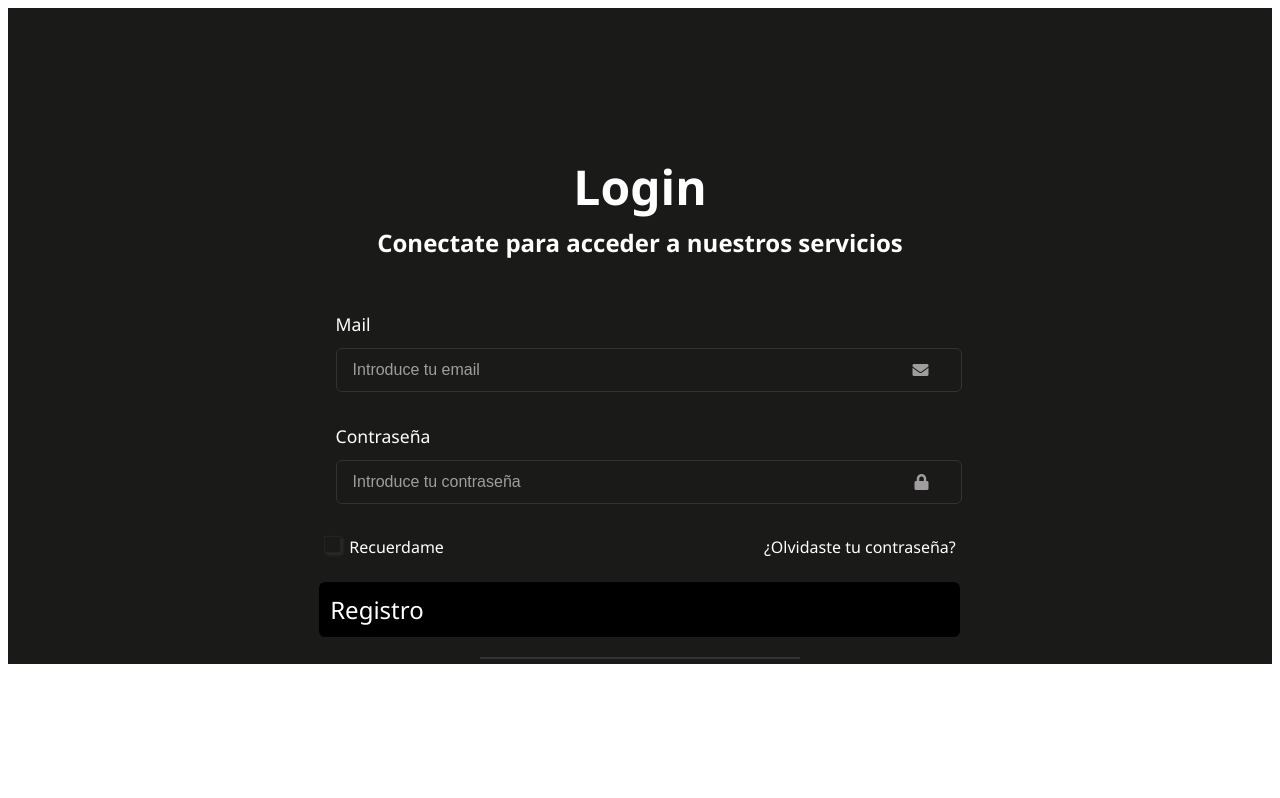
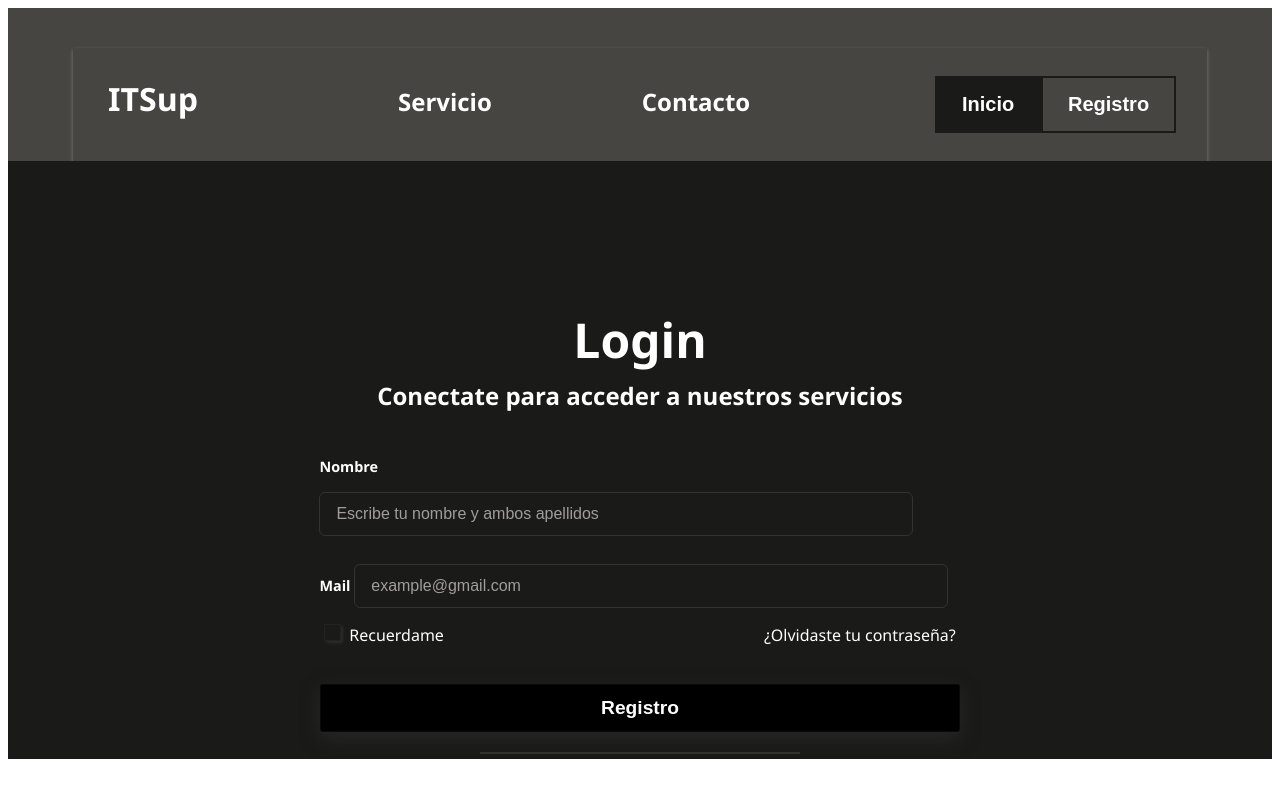
Before and after one commit to CopernicoDev/PYMES_WEB_Frontend_Angular, an Angular app: page /contacto in a window 1280 px wide. Both pictures are taken after a click on the button "Log in". Built offline with nearby package versions, Linux system fonts and the light colour scheme.

Commit message:
Terminando todo de adaptar todas las secciones

```diff
--- a/src/app/contact/contact.css
+++ b/src/app/contact/contact.css
@@ -5,6 +5,7 @@ body{
 	margin: 0;
 	padding: 0;
 }
+
 .barra-superior {
   background-color: #464542;
   color: #fff;
@@ -131,52 +132,30 @@ body{
 }
 
 /* Sección principal del contacto */
-.contenedor-contacto{
-	display: inline-block;
-    flex-direction: column;
-    justify-content: space-between;
-    margin: auto;
-    width: auto;
-    height: auto;
-    margin-top: 3cm;
-    background-color: #464542;
+.contact-section.container{
+	max-width:1100px;
+	margin: 60px auto 120px;
+	display:flex;
+	gap:48px;
+	align-items:flex-start;
+	padding: 0 20px;
+	box-sizing:border-box;
 }
 
-/* Apartado-email: estilo modular y accesible */
-.Apartado-email {
-    display: flex;
-    flex-direction: column;
-    gap: 0.5rem;
-    width: 100%;
-    max-width: 40rem;       /* evita unidades fijas (cm) */
-    padding: 0.5rem;
-    padding-left: 0.01rem;
-    /*background: #2a2a2a;    /* panel neutro, evita colores llamativos por defecto */
-    /*border-radius: 8px;
-    border: 1px solid rgba(255,255,255,0.04);*/
-    position: relative;     /* para iconos absolutos si hace falta */
-    text-align: left;
-    margin-bottom: 1rem;
+.form-col{
+	flex:1 1 480px;
+	min-width:260px;
 }
+.form-col label{
+	display:block;
+	font-weight:700;
+	font-size:0.9rem;
+	margin: 12px 0 8px;
+	color: #fff;
 
-/* forma recomendada */
-.Apartado-email form {
-    box-sizing: border-box;   /* incluye padding en el ancho */
-    width: 100%;              /* ocupa todo el ancho del contenedor */
-    max-width: 42rem;         /* límite visual (ej. 42rem ≈ 672px) */
-    margin: 0 auto;           /* centra si hay espacio extra */
-    padding: 0 1rem;          /* espacio interior sensible */
 }
-
-.Apartado-email label{
-    font-size: 1.1rem;
-    margin-bottom: 0.75rem;
-    display: block;
-}
-
-/* Inputs: usar unidades relativas y estilos consistentes */
-.Apartado-email input[type="email"] {
-    width: 100%;
+.form-col input{
+	width: 100%;
     padding: 0.75rem 1rem;
     background: #1a1a19;
     color: #fff;
@@ -184,43 +163,13 @@ body{
     border-radius: 6px;
     font-size: 1rem;
     outline: none;
+	max-width: 35rem;
     transition: box-shadow .12s ease, border-color .12s ease;
+	margin-top: 1rem;
 }
-
-/* Placeholder y color del texto */
-.Apartado-email input::placeholder {
-  color: #9f9d9d;
-}
-
-/* Focus visible y accesible */
-.Apartado-email input:focus {
-  border-color: #969592;
-  box-shadow: 0 0 0 4px rgba(150,149,146,0.08);
-}
-
-/* Icono dentro del input (si usas <i> o svg) */
-.Apartado-email .input-icon {
-  position: absolute;
-  right: 1rem;
-  top: 50%;
-  transform: translateY(-50%);
-  color: #9f9d9d;
-  pointer-events: none;
-}
-
-.Apartado-email .input-wrap { position: relative; }
-.Apartado-email .input-wrap .input-icon {
-  position: absolute;
-  right: 0.95rem;
-  top: 50%;
-  transform: translateY(-50%);
-  color: #9f9d9d;
-  pointer-events: none;
-}
-.Apartado-email .input-wrap input { padding-right: 0rem; }
-
-/* Evitar altura fija */
-.Apartado-email { height: auto; }
+.form-col input::placeholder{
+	color: #9f9d9d;
+ }
 
 .send-btn{
 	margin-top:14px;
--- a/src/app/contact/contact.html
+++ b/src/app/contact/contact.html
@@ -4,7 +4,7 @@
     <ul>
       <li class="Elemnto-barra1">ITSup</li>
       <li class="Elemnto-barra2"><a routerLink="/services">Servicio</a></li>
-      <li class="Elemnto-barra3"><a routerLink="/contacto">Contacto</a></li>
+      <li class="Elemnto-barra3"><a routerLink="/home">Inicio</a></li>
       <li class="Cuadro-registro-login">
         <button class="rectangulo-negro"><a routerLink="/login">Log in</a></button>
         <button class="rectangulo-gris"><a routerLink="/sign-up">Registro</a></button>
@@ -12,21 +12,28 @@
     </ul>
   </nav>
 </header>
+
 <body>
   <section class="hero">
   <h1>Contacto</h1>
   <p class="subtitle">Conecta con nosotros</p>
 </section>
 
-<section class="contenedor-contacto">
-  <div class="Apartado-email">
-    <form class="Registro-email">
-      <label for="email">Mail</label>
-      <div class="input-wrap">
-        <input id="email" type="email" name="email" placeholder="Introduce tu email" required>
-        <i class="fas fa-envelope input-icon" aria-hidden="true"></i>
-      </div>
-    </form>
+<section class="contact-section container">
+  <div class="form-col">
+    <label>Nombre
+      <input type="text" placeholder="Escribe tu nombre y ambos apellidos" />
+    </label>
+
+    <label>Mail
+      <input type="email" placeholder="example@gmail.com" />
+    </label>
+
+    <label>Asunto
+      <input type="text" placeholder="Describe brevemente tu petición" />
+    </label>
+
+    <button class="send-btn">Enviar</button>
   </div>
 
   <div class="image-col" aria-hidden="true"></div>
--- a/src/app/login/login.css
+++ b/src/app/login/login.css
@@ -4,6 +4,111 @@ body{
     margin: 0;
     color: #fff;
     text-align: center;
+}
+
+.barra-superior {
+  background-color: #464542;
+  color: #fff;
+  margin: auto;
+  margin-top: 40px;
+  width: 30cm;
+  height: 3cm;
+  box-shadow: 0 2px 4px rgba(255, 255, 255, 0.3);
+  display: flex;
+  align-items: center;
+  justify-content: baseline;
+}
+
+.barra-superior nav ul {
+  list-style-type: none;
+  padding: 0;
+}
+
+.barra-superior nav ul li {
+  display: inline;
+}
+
+.Elemnto-barra1 {
+  font-size: xx-large;
+  font-weight: bolder;
+  margin-left: 35px;
+}
+
+.Elemnto-barra2 a,
+.Elemnto-barra2 a:visited {
+  color: inherit;
+  text-decoration: none;
+  font-size: x-large;
+  font-weight: bold;
+  margin-left: 200px;
+}
+
+.Elemnto-barra3 {
+  font-size: x-large;
+  font-weight: bold;
+  margin-left: 150px;
+}
+
+.Elemnto-barra3 a,
+.Elemnto-barra3 a:visited {
+  color: inherit;
+  text-decoration: none;
+  font-size: x-large;
+  font-weight: bold;
+}
+
+.Cuadro-registro-login {
+  font-weight: bold;
+  margin-left: 230px;
+}
+
+.Cuadro-registro-login a:link,
+.Cuadro-registro-login a:visited,
+.Cuadro-registro-login a:hover,
+.Cuadro-registro-login a:active,
+.rectangulo-negro a:link,
+.rectangulo-negro a:visited,
+.rectangulo-negro a:hover,
+.rectangulo-negro a:active,
+.rectangulo-gris a:link,
+.rectangulo-gris a:visited,
+.rectangulo-gris a:hover,
+.rectangulo-gris a:active {
+  color: inherit !important;
+  text-decoration: none;
+}
+
+.rectangulo-negro {
+  color: #fff;
+  font-size: 20px;
+  font-weight: bold;
+  background-color: #1a1a19;
+  padding: 15px 25px;
+  margin-left: -45px;
+  cursor: pointer;
+  border: 2px solid #1a1a19;
+  transition: transform .08s ease, box-shadow .08s ease;
+  will-change: transform;
+}
+.rectangulo-negro:active {
+  transform: scale(0.98);
+  box-shadow: inset 0 2px 6px rgba(0,0,0,0.25);
+}
+
+.rectangulo-gris {
+  color: #fff;
+  font-size: 20px;
+  font-weight: bold;
+  background-color: transparent;
+  padding: 15px 25px;
+  cursor: pointer;
+  border: 2px solid #1a1a19;
+  transition: transform .08s ease, box-shadow .08s ease;
+  will-change: transform;
+}
+.rectangulo-gris:active {
+  transform: scale(0.98);
+  box-shadow: inset 0 2px 6px rgba(0,0,0,0.25);
 }
 
 
@@ -28,41 +133,22 @@ body{
     bottom: 25px;
 }
 
-/* Apartado-email: estilo modular y accesible */
-.Apartado-email {
-    display: flex;
-    flex-direction: column;
-    gap: 0.5rem;
-    width: 100%;
-    max-width: 40rem;       /* evita unidades fijas (cm) */
-    padding: 0.5rem;
-    padding-left: 0.01rem;
-    /*background: #2a2a2a;    /* panel neutro, evita colores llamativos por defecto */
-    /*border-radius: 8px;
-    border: 1px solid rgba(255,255,255,0.04);*/
-    position: relative;     /* para iconos absolutos si hace falta */
+
+.form-col{
+	flex:1 1 480px;
+	min-width:260px;
+}
+.form-col label{
+	display:block;
+	font-weight:700;
+	font-size:0.9rem;
+	margin: 12px 0 8px;
+	color: #fff;
     text-align: left;
-    margin-bottom: 1rem;
+
 }
-
-/* forma recomendada */
-.Apartado-email form {
-    box-sizing: border-box;   /* incluye padding en el ancho */
-    width: 100%;              /* ocupa todo el ancho del contenedor */
-    max-width: 42rem;         /* límite visual (ej. 42rem ≈ 672px) */
-    margin: 0 auto;           /* centra si hay espacio extra */
-    padding: 0 1rem;          /* espacio interior sensible */
-}
-
-.Apartado-email label{
-    font-size: 1.1rem;
-    margin-bottom: 0.75rem;
-    display: block;
-}
-
-/* Inputs: usar unidades relativas y estilos consistentes */
-.Apartado-email input[type="email"] {
-    width: 100%;
+.form-col input{
+	width: 100%;
     padding: 0.75rem 1rem;
     background: #1a1a19;
     color: #fff;
@@ -70,127 +156,13 @@ body{
     border-radius: 6px;
     font-size: 1rem;
     outline: none;
+	max-width: 35rem;
     transition: box-shadow .12s ease, border-color .12s ease;
+	margin-top: 1rem;
 }
-
-/* Placeholder y color del texto */
-.Apartado-email input::placeholder {
-  color: #9f9d9d;
-}
-
-/* Focus visible y accesible */
-.Apartado-email input:focus {
-  border-color: #969592;
-  box-shadow: 0 0 0 4px rgba(150,149,146,0.08);
-}
-
-/* Icono dentro del input (si usas <i> o svg) */
-.Apartado-email .input-icon {
-  position: absolute;
-  right: 1rem;
-  top: 50%;
-  transform: translateY(-50%);
-  color: #9f9d9d;
-  pointer-events: none;
-}
-
-.Apartado-email .input-wrap { position: relative; }
-.Apartado-email .input-wrap .input-icon {
-  position: absolute;
-  right: 0.95rem;
-  top: 50%;
-  transform: translateY(-50%);
-  color: #9f9d9d;
-  pointer-events: none;
-}
-.Apartado-email .input-wrap input { padding-right: 0rem; }
-
-/* Evitar altura fija */
-.Apartado-email { height: auto; }
-
-
-
-/*///////////////////*/
-
-/* Apartado-contraseña: estilo modular y accesible */
-.Apartado-contraseña{
-    display: flex;
-    flex-direction: column;
-    gap: 0.5rem;
-    width: 100%;
-    max-width: 40rem;       /* evita unidades fijas (cm) */
-    padding: 0.5rem;
-    padding-left: 0.01rem;
-    /*background: #2a2a2a;    /* panel neutro, evita colores llamativos por defecto */
-    /*border-radius: 8px;*/
-    /*border: 1px solid rgba(255,255,255,0.04);*/
-    position: relative;     /* para iconos absolutos si hace falta */
-    text-align: left;
-    margin-bottom: 1rem;
-}
-
-/* forma recomendada */
-.Apartado-contraseña form {
-    box-sizing: border-box;   /* incluye padding en el ancho */
-    width: 100%;              /* ocupa todo el ancho del contenedor */
-    max-width: 42rem;         /* límite visual (ej. 42rem ≈ 672px) */
-    margin: 0 auto;           /* centra si hay espacio extra */
-    padding: 0 1rem;          /* espacio interior sensible */
-}
-
-.Apartado-contraseña label{
-    font-size: 1.1rem;
-    margin-bottom: 0.75rem;
-    display: block;
-}
-
-/* Inputs: usar unidades relativas y estilos consistentes */
-.Apartado-contraseña input[type="password"] {
-    width: 100%;
-    padding: 0.75rem 1rem;
-    background: #1a1a19;
-    color: #fff;
-    border: 1px solid #333;
-    border-radius: 6px;
-    font-size: 1rem;
-    outline: none;
-    transition: box-shadow .12s ease, border-color .12s ease;
-}
-
-/* Placeholder y color del texto */
-.Apartado-contraseña input::placeholder {
-  color: #9f9d9d;
-}
-
-/* Focus visible y accesible */
-.Apartado-contraseña input:focus {
-  border-color: #969592;
-  box-shadow: 0 0 0 4px rgba(150,149,146,0.08);
-}
-
-/* Icono dentro del input (si usas <i> o svg) */
-.Apartado-contraseña .input-icon {
-  position: absolute;
-  right: 1rem;
-  top: 50%;
-  transform: translateY(-50%);
-  color: #9f9d9d;
-  pointer-events: none;
-}
-
-.Apartado-contraseña .input-wrap { position: relative; }
-.Apartado-contraseña .input-wrap .input-icon {
-  position: absolute;
-  right: 0.95rem;
-  top: 50%;
-  transform: translateY(-50%);
-  color: #9f9d9d;
-  pointer-events: none;
-}
-.Apartado-contraseña .input-wrap input { padding-right: 0rem; }
-
-/* Evitar altura fija */
-.Apartado-contraseña { height: auto; }
+.form-col input::placeholder{
+	color: #9f9d9d;
+ }
 
 
 /*///////////////////*/
@@ -249,39 +221,21 @@ input[type="checkbox"]:checked + label:before {
 }
 
 
-.boton-registro {
-    display: flex;
-    flex-direction: column;
-    width: 100%;
-    max-width: 50rem;
-    padding: 0.7rem;
-    background-color: black;
-    color: #fff;
-    font-size: x-large;
-    font-family: inherit;
-    border: none;
-    border-radius: 6px;
-    cursor: pointer;
+.send-btn{
+	margin-top:14px;
+	background: #000000;
+	color: #fff;
+	width: 100%;
+    max-width: 40rem;
+    padding:12px 26px;
+	border:1px solid rgba(255,255,255,0.04);
+	border-radius:3px;
+	font-weight: bolder;
+    font-size: larger;
+	cursor:pointer;
+	box-shadow: 0 6px 18px rgba(53, 53, 53, 0.5);
 }
-
-/* Asegúrate que no estés anulando transiciones globalmente */
-.boton-registro {
-  transition: transform .08s ease, box-shadow .08s ease;
-  will-change: transform;
-}
-
-/* efecto al hacer click / activar con teclado */
-.boton-registro:active,
-.boton-registro--pressed { /* clase opcional si gestionas por JS */
-  transform: scale(0.98);
-  box-shadow: inset 0 2px 6px rgba(0,0,0,0.25);
-}
-
-/* foco accesible (teclado) */
-.boton-registro:focus {
-  outline: 3px solid rgba(150,149,146,0.16);
-  outline-offset: 2px;
-}
+.send-btn:active{ transform: scale(0.995); }
 
 
 
--- a/src/app/login/login.html
+++ b/src/app/login/login.html
@@ -1,32 +1,30 @@
-<html lang="en">
-<head>
-    <meta charset="UTF-8">
-    <meta name="viewport" content="width=device-width, initial-scale=1.0">
-    <link rel="stylesheet" href="Login.css">
-    <link rel="stylesheet" href="https://cdnjs.cloudflare.com/ajax/libs/font-awesome/5.15.3/css/all.min.css">
-    <title>Infraestructura con Pymes</title>
-</head>
+
+<header class="barra-superior">
+  <nav>
+    <ul>
+      <li class="Elemnto-barra1">ITSup</li>
+      <li class="Elemnto-barra2"><a routerLink="/services">Servicio</a></li>
+      <li class="Elemnto-barra3"><a routerLink="/contacto">Contacto</a></li>
+      <li class="Cuadro-registro-login">
+        <button class="rectangulo-negro"><a routerLink="/home">Inicio</a></button>
+        <button class="rectangulo-gris"><a routerLink="/sign-up">Registro</a></button>
+      </li>
+    </ul>
+  </nav>
+</header>
+
 <body>
     <div class="contenedor">
         <h1>Login</h1>
         <h2>Conectate para acceder a nuestros servicios</h2>
-        <div class="Apartado-email">
-            <form class="Registro-email">
-              <label for="email">Mail</label>
-              <div class="input-wrap">
-                <input id="email" type="email" name="email" placeholder="Introduce tu email" required>
-                <i class="fas fa-envelope input-icon" aria-hidden="true"></i>
-              </div>
-            </form>
-        </div>
-        <div class="Apartado-contraseña">
-            <form action="/registro" method="post" class="Registro-contrasena">
-                <label for="contrasena">Contraseña</label>
-                <div class="input-wrap">
-                    <input id="contrasena" type="password" name="contrasena" placeholder="Introduce tu contraseña" required>
-                    <i class="fas fa-lock input-icon" aria-hidden="true"></i>
-                </div>
-            </form>
+        <div class="form-col">
+            <label>Nombre
+                <input type="text" placeholder="Escribe tu nombre y ambos apellidos" />
+            </label>
+
+            <label>Mail
+                <input type="email" placeholder="example@gmail.com" />
+            </label>
         </div>
         <div class="Finalización-registro">
             <div class="checkbox-container">
@@ -35,10 +33,7 @@
             </div>
             <p>¿Olvidaste tu contraseña?</p>
         </div>
-        <div class="boton-registro-wrap">
-            <button type="submit" class="boton-registro">Registro</button>
-        </div>
+        <button class="send-btn">Registro</button>
         <hr>
     </div>
 </body>
-</html>
--- a/src/app/login/login.ts
+++ b/src/app/login/login.ts
@@ -1,10 +1,12 @@
 import { Component } from '@angular/core';
+import { RouterLink } from '@angular/router';
 
 @Component({
   selector: 'app-login',
-  imports: [],
+  standalone: true,
   templateUrl: './login.html',
-  styleUrl: './login.css',
+  styleUrls: ['./login.css'],
+  imports: [RouterLink]
 })
 export class Login {
 
```
Also changed, not shown: src/app/app.routes.ts (+4 -3 lines).
